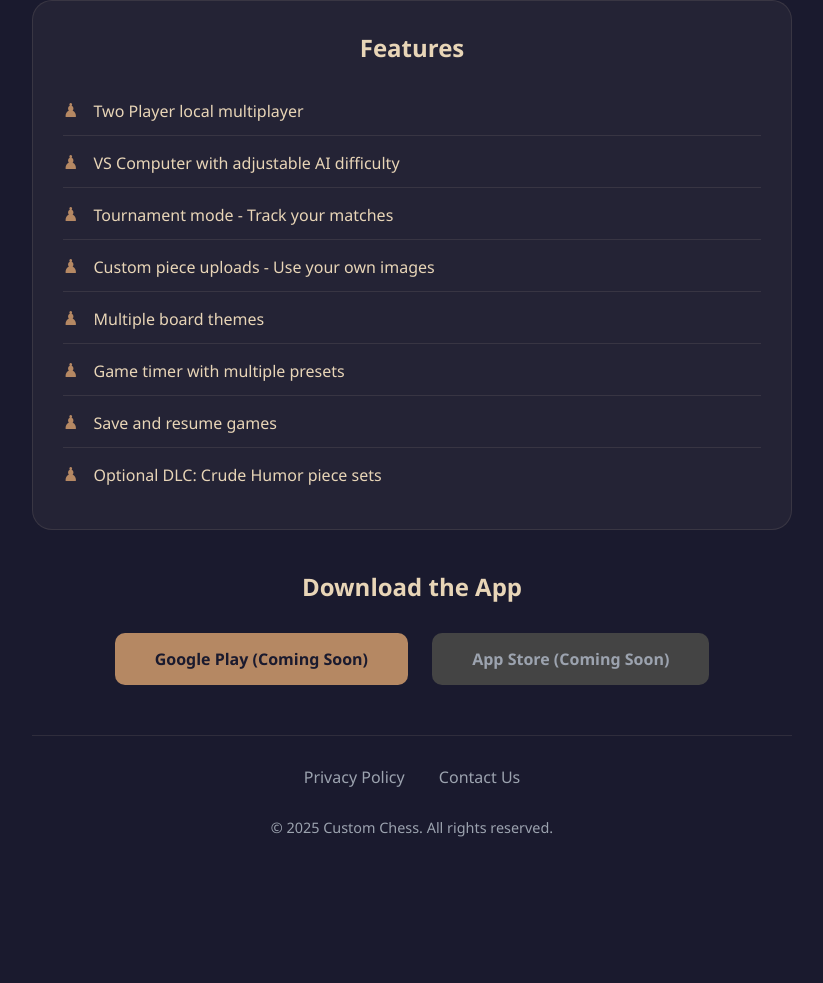
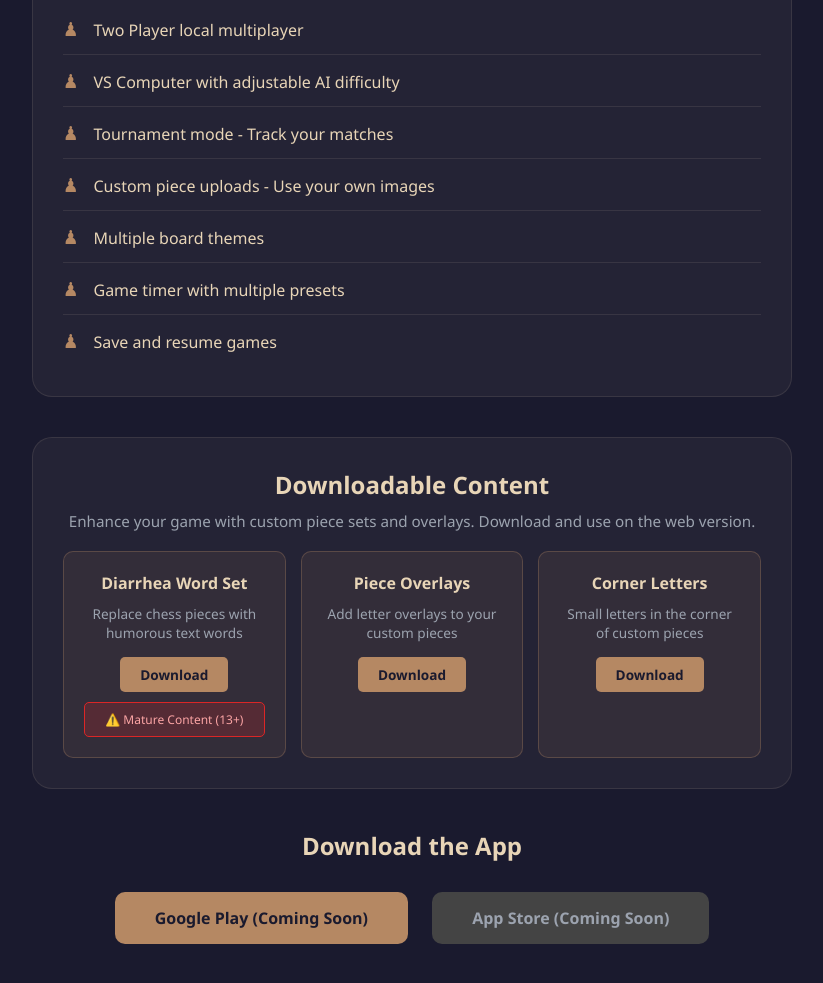
Before and after one commit to TheJasonMarks/Custom-Chess-Landing-page, a plain HTML site: page index.html in a window 1280 px wide. Shown: the part 525-1508 px from the top of the page, without its empty margins (228-1051 px from the left). Before the commit the page ends 1402 px from the top, so only its background shows below. Drawn offline with Linux system fonts and the light colour scheme.

Commit message:
Add files via upload

```diff
--- a/index.html
+++ b/index.html
@@ -17,9 +17,7 @@
             width: 150px; height: 150px; border-radius: 30px;
             margin: 0 auto 30px; box-shadow: 0 10px 40px rgba(0, 0, 0, 0.5);
         }
-        h1 {
-            font-size: 2.5rem; margin-bottom: 10px; color: #E8D5B7;
-        }
+        h1 { font-size: 2.5rem; margin-bottom: 10px; color: #E8D5B7; }
         .tagline { font-size: 1.2rem; color: #9CA3AF; margin-bottom: 40px; }
         .features {
             background: rgba(232, 213, 183, 0.05); border-radius: 20px;
@@ -45,13 +43,32 @@
         .links a { color: #9CA3AF; text-decoration: none; margin: 0 15px; transition: color 0.2s; }
         .links a:hover { color: #E8D5B7; }
         .contact { margin-top: 30px; color: #9CA3AF; font-size: 0.9rem; }
-        .mature-notice {
-            background: rgba(181, 136, 99, 0.2); border: 1px solid #B58863;
-            border-radius: 10px; padding: 15px; margin-bottom: 30px; font-size: 0.9rem;
-            color: #E8D5B7;
-        }
         .play-btn { background: #7CB342 !important; color: #1a1a2e !important; font-size: 1.2rem; padding: 20px 50px !important; }
         .play-btn:hover { box-shadow: 0 10px 30px rgba(124, 179, 66, 0.4) !important; }
+        .dlc-section {
+            background: rgba(232, 213, 183, 0.05); border-radius: 20px;
+            padding: 30px; margin-bottom: 40px;
+            border: 1px solid rgba(232, 213, 183, 0.1);
+        }
+        .dlc-section h2 { color: #E8D5B7; margin-bottom: 10px; }
+        .dlc-section p { color: #9CA3AF; margin-bottom: 20px; font-size: 0.95rem; }
+        .dlc-grid { display: grid; grid-template-columns: repeat(auto-fit, minmax(200px, 1fr)); gap: 15px; }
+        .dlc-item {
+            background: rgba(181, 136, 99, 0.1); border-radius: 10px; padding: 20px;
+            border: 1px solid rgba(181, 136, 99, 0.3);
+        }
+        .dlc-item h3 { color: #E8D5B7; margin-bottom: 10px; font-size: 1rem; }
+        .dlc-item p { color: #9CA3AF; font-size: 0.85rem; margin-bottom: 15px; }
+        .dlc-btn {
+            display: inline-block; background: #B58863; color: #1a1a2e;
+            padding: 8px 20px; border-radius: 5px; text-decoration: none;
+            font-weight: bold; font-size: 0.85rem; transition: all 0.2s;
+        }
+        .dlc-btn:hover { background: #c9a077; }
+        .mature-warning {
+            background: rgba(220, 38, 38, 0.2); border: 1px solid #dc2626;
+            border-radius: 5px; padding: 8px; margin-top: 10px; font-size: 0.75rem; color: #fca5a5;
+        }
     </style>
 </head>
 <body>
@@ -61,8 +78,6 @@
         <p class="tagline">A unique text-based chess experience</p>
 
         <a href="https://play.customchess.net" class="store-button play-btn">Play Now Online</a>
-
-        <div class="mature-notice">Rated 13+ - Contains optional Crude Humor DLC content</div>
 
         <div class="features">
             <h2>Features</h2>
@@ -74,8 +89,30 @@
                 <li>Multiple board themes</li>
                 <li>Game timer with multiple presets</li>
                 <li>Save and resume games</li>
-                <li>Optional DLC: Crude Humor piece sets</li>
             </ul>
+        </div>
+
+        <div class="dlc-section">
+            <h2>Downloadable Content</h2>
+            <p>Enhance your game with custom piece sets and overlays. Download and use on the web version.</p>
+            <div class="dlc-grid">
+                <div class="dlc-item">
+                    <h3>Diarrhea Word Set</h3>
+                    <p>Replace chess pieces with humorous text words</p>
+                    <a href="https://chess-mobile-15.preview.emergentagent.com/api/download-dlc/diarrhea-word-set" class="dlc-btn">Download</a>
+                    <div class="mature-warning">⚠️ Mature Content (13+)</div>
+                </div>
+                <div class="dlc-item">
+                    <h3>Piece Overlays</h3>
+                    <p>Add letter overlays to your custom pieces</p>
+                    <a href="https://chess-mobile-15.preview.emergentagent.com/api/download-dlc/overlays" class="dlc-btn">Download</a>
+                </div>
+                <div class="dlc-item">
+                    <h3>Corner Letters</h3>
+                    <p>Small letters in the corner of custom pieces</p>
+                    <a href="https://chess-mobile-15.preview.emergentagent.com/api/download-dlc/corner-letters" class="dlc-btn">Download</a>
+                </div>
+            </div>
         </div>
 
         <div class="download-section">
```
Also changed, not shown: privacy-policy.html (+2 -2 lines).
